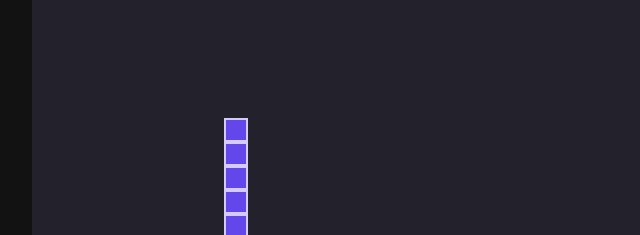
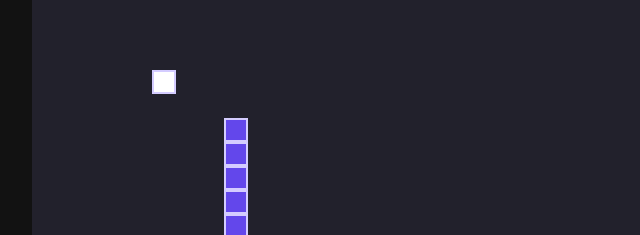
Before and after one commit to iamgopallohar/snake-game, a plain HTML site: page index.html in a window 1280 px wide. Shown: the part 426-661 px from the top of the page, 248-888 px from the left. Drawn offline with Linux system fonts and the light colour scheme.

Commit message:
food and eating food implementation

```diff
--- a/css/style.css
+++ b/css/style.css
@@ -44,3 +44,7 @@ body {
 .body {
   background-color: hsl(250, 80%, 60%);
 }
+
+.food {
+  background-color: hsl(250, 0%, 100%);
+}
--- a/js/Snake.js
+++ b/js/Snake.js
@@ -2,19 +2,60 @@ import Element from "./Element.js";
 
 export default class Snake {
   constructor({ gameBoard, GRID_SIZE }) {
+    this.gameBoard = gameBoard;
+    this.GRID_SIZE = GRID_SIZE;
+    this.foodPower = 1;
     this.elements = [
-      new Element({ type: "head", position: { x: 9, y: 2 }, board: gameBoard }),
-      new Element({ type: "body", position: { x: 8, y: 2 }, board: gameBoard }),
-      new Element({ type: "body", position: { x: 7, y: 2 }, board: gameBoard }),
-      new Element({ type: "body", position: { x: 6, y: 2 }, board: gameBoard }),
-      new Element({ type: "body", position: { x: 5, y: 2 }, board: gameBoard }),
-      new Element({ type: "body", position: { x: 4, y: 2 }, board: gameBoard }),
-      new Element({ type: "body", position: { x: 3, y: 2 }, board: gameBoard }),
-      new Element({ type: "body", position: { x: 2, y: 2 }, board: gameBoard }),
-      new Element({ type: "body", position: { x: 1, y: 2 }, board: gameBoard }),
+      new Element({
+        type: "head",
+        position: { x: 9, y: 2 },
+        board: this.gameBoard,
+      }),
+      new Element({
+        type: "body",
+        position: { x: 8, y: 2 },
+        board: this.gameBoard,
+      }),
+      new Element({
+        type: "body",
+        position: { x: 7, y: 2 },
+        board: this.gameBoard,
+      }),
+      new Element({
+        type: "body",
+        position: { x: 6, y: 2 },
+        board: this.gameBoard,
+      }),
+      new Element({
+        type: "body",
+        position: { x: 5, y: 2 },
+        board: this.gameBoard,
+      }),
+      new Element({
+        type: "body",
+        position: { x: 4, y: 2 },
+        board: this.gameBoard,
+      }),
+      new Element({
+        type: "body",
+        position: { x: 3, y: 2 },
+        board: this.gameBoard,
+      }),
+      new Element({
+        type: "body",
+        position: { x: 2, y: 2 },
+        board: this.gameBoard,
+      }),
+      new Element({
+        type: "body",
+        position: { x: 1, y: 2 },
+        board: this.gameBoard,
+      }),
     ];
+    this.food = [];
+    this.gameOver = false;
+    this.createFood();
     this.direction = { x: 0, y: 1 };
-    this.GRID_SIZE = GRID_SIZE;
   }
 
   get direction() {
@@ -51,30 +92,89 @@ export default class Snake {
     }
 
     // collision detection before rendering so that we don't have that problematic effect
-    let collision = this.elements.some((element, elementIndex) => {
-      if (elementIndex === 0) {
-        if (
-          element.position.x > this.GRID_SIZE ||
-          element.position.x < 1 ||
-          element.position.y > this.GRID_SIZE ||
-          element.position.y < 1
-        )
-          return true;
-      } else {
-        if (
-          element.position.x === this.elements[0].position.x &&
-          element.position.y === this.elements[0].position.y
-        )
-          return true;
-      }
-    });
+    this.detectCollision();
 
-    if (collision === true) {
+    if (this.gameOver === true) {
       window.cancelAnimationFrame(animationId);
     } else {
       this.render();
     }
   }
 
+  detectCollision() {
+    this.gameOver = this.elements.some((element, elementIndex) => {
+      let wallCollision,
+        headCollision,
+        collidedFoodIndex = -1;
+      if (elementIndex === 0) {
+        // wall collision
+        wallCollision = this.checkCollisionWithWall(element);
+        // food collision
+        collidedFoodIndex = this.checkCollisionWithFood(element);
+      } else {
+        // collision into itself
+        headCollision = this.checkCollisionWithHead(element);
+      }
+      if (collidedFoodIndex !== -1) {
+        this.incrementLength(collidedFoodIndex);
+      }
+      return wallCollision || headCollision;
+    });
+  }
+
+  checkCollisionWithWall(head) {
+    return (
+      head.position.x > this.GRID_SIZE ||
+      head.position.x < 1 ||
+      head.position.y > this.GRID_SIZE ||
+      head.position.y < 1
+    );
+  }
+
+  checkCollisionWithFood(head) {
+    let collidedFoodIndex = -1;
+    this.food.some((food, foodIndex) => {
+      if (
+        food.position.x === head.position.x &&
+        food.position.y === head.position.y
+      ) {
+        collidedFoodIndex = foodIndex;
+        return true;
+      }
+    });
+    return collidedFoodIndex;
+  }
+
+  checkCollisionWithHead(element) {
+    return (
+      element.position.x === this.elements[0].position.x &&
+      element.position.y === this.elements[0].position.y
+    );
+  }
+
+  incrementLength(foodIndex) {
+    setTimeout(() => this.food.splice(foodIndex, 1)[0].element.remove());
+    let lastElementPosition = this.elements[this.elements.length - 1].position;
+    for (let index = 0; index < this.foodPower; index++) {
+      this.elements.push(
+        new Element({
+          type: "body",
+          position: { ...lastElementPosition },
+          board: this.gameBoard,
+        })
+      );
+    }
+  }
+
+  createFood() {
+    this.food.push(
+      new Element({
+        type: "food",
+        position: { x: 6, y: 20 },
+        board: this.gameBoard,
+      })
+    );
+  }
+
   render = () => this.elements.forEach((element) => element.render());
 }
```
